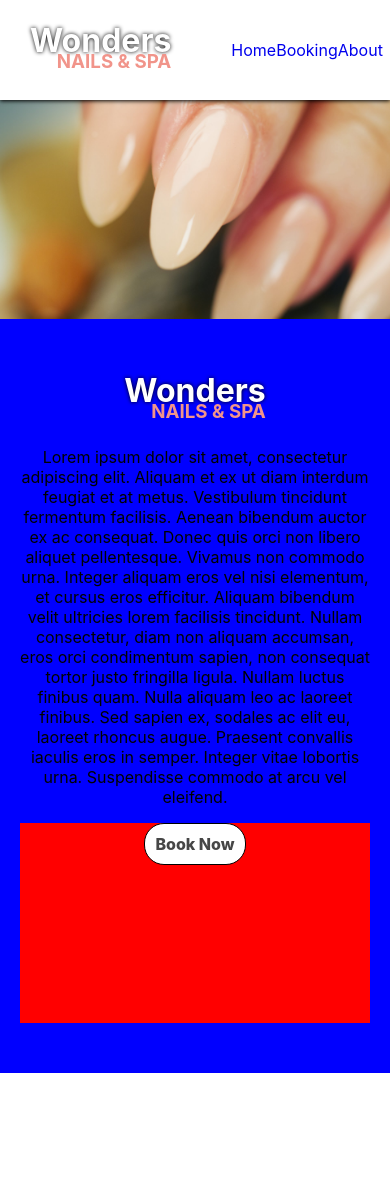
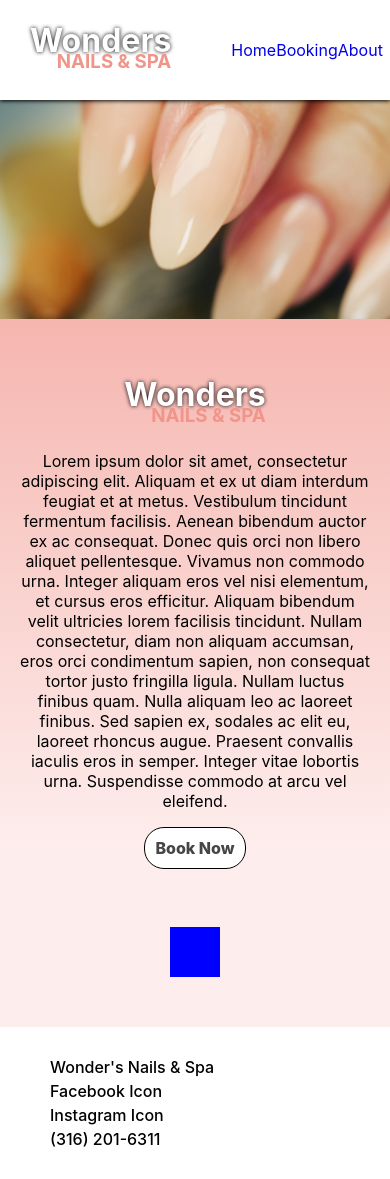
Before and after one commit to nokeen12/wonders-website, a React (Create React App) app: page /home in a window 390 px wide. Shown: the top 1179 px of the page. Before the commit the page ends 1073 px from the top, so only its background shows below. Built offline with nearby package versions, Linux system fonts and the light colour scheme.

Commit message:
add footer, little styling

```diff
--- a/src/App.css
+++ b/src/App.css
@@ -1,52 +1,21 @@
 html{
   height: 100%;
+  background: #FDEDEC;
 }
 .App {
   text-align: center;
   height: 100%;
-  /* height: 100vh; */
-  /* overflow-y: auto;
-  overflow-x: hidden; */
-  /* perspective: 10px; */
 }
 body{
   background: linear-gradient(#F1948A, #FDEDEC);
-  background-repeat: no-repeat;
-  /* height: 2000px; */
+  background-repeat:no-repeat;
   height: 100%;
 }
-
-#topmilk{
-  margin-top: 200px;
-  width: 100%;
-  height: 500px;
-  position:relative;
-  /*  */
-  /*  */
-  /*  */
-  /*  */
-  /* position:relative;
-  display: flex;
-  justify-content: center;
-  align-items: center;
-  height: 100%;
-  transform-style: preserve-3d;
-  z-index: -1; */
-}
-#milkyrose{
-  width: 100%;
-  height: 100%;
-  background: url('./images/milkyrosepost.jpg');
-  background-position: 50% 0;
-  /* transform: translateZ(-10px) scale(2); */
-  position:absolute;
-  background-repeat: no-repeat;
-}
-
 .routes {
   animation: fadeInAnimation ease 3s;
   animation-iteration-count: 1;
   /* animation-fill-mode: forwards; */
+  z-index: 2;
 }
 
 @keyframes fadeInAnimation {
@@ -58,7 +27,7 @@ body{
    }
 }
 .homepage{
-  background-color:red;
+  /* background-color:red; */
 }
 #bodyContent{
   display:flex;
@@ -73,19 +42,20 @@ body{
 }
 #rightBody{
   display:flex;
-  justify-content: center;
-  height:200px;
+  flex-direction:column;
+  align-items:center;
 }
 #rightBodyButton{
   width: 100%;
   display:flex;
   justify-content:center;
+  margin-bottom: 100px;
 }
 @media (max-width:700px){
   #bodyContent{
     display:flex;
     flex-direction:column;
-    background-color:blue;
+    /* background-color:blue; */
     padding: 50px 20px;
   }
   #leftBodyLogo{
@@ -95,6 +65,6 @@ body{
     width:100%;
   }
   #rightBody{
-    background-color: red;
+    /* background-color: red; */
   }
 }
--- a/src/App.js
+++ b/src/App.js
@@ -4,6 +4,7 @@ import { Routes, Route } from 'react-router-dom';
 import Navbar from './components/Navbar/Navbar'
 import Homepage from './pages/Homepage'
 import Booking from './pages/Booking';
+import Footer from './components/Footer/Footer';
 function App() {
   return (
     <div className="App">
@@ -15,6 +16,7 @@ function App() {
         <Route path="/book-now" element={ <Booking/> }/>
       </Routes>
       </div>
+      <Footer/>
     </div>
   );
 }
--- a/src/components/Banner/Banner.css
+++ b/src/components/Banner/Banner.css
@@ -8,9 +8,3 @@
     height: auto;
     width: 100%;
 }
-
-@media (max-width: 1062px){
-    .bannerwrap{
-        margin-bottom:-4px;
-    }
-}
--- /dev/null
+++ b/src/components/Footer/Footer.css
@@ -0,0 +1,14 @@
+#footer{
+    /* border-top: 3px solid #F1948A; */
+    background-color: white;
+    width: 100%;
+    height: 100%;
+    display:flex;
+    text-align: left;
+    /* justify-content: left; */
+}
+#socials{
+    margin: 20px 50px;
+    line-height: 8px;
+    font-weight: 500;
+}
--- /dev/null
+++ b/src/components/Footer/Footer.js
@@ -0,0 +1,15 @@
+import './Footer.css'
+
+function Footer(){
+    return(
+        <div id="footer">
+            <div id="socials">
+                <p>Wonder's Nails & Spa</p>
+                <p>Facebook Icon</p>
+                <p>Instagram Icon</p>
+                <p>(316) 201-6311</p>
+            </div>
+        </div>
+    )
+}
+export default Footer;
--- /dev/null
+++ b/src/components/ImageCarousel/ImageCarousel.css
@@ -0,0 +1,5 @@
+#test{
+    background-color: blue;
+    width:50px;
+    height:50px;
+}
--- /dev/null
+++ b/src/components/ImageCarousel/ImageCarousel.js
@@ -0,0 +1,10 @@
+import './ImageCarousel.css'
+
+function ImageCarousel(){
+    return(
+        <div id="test">
+
+        </div>
+    )
+}
+export default ImageCarousel;
--- a/src/components/Navbar/Navbar.css
+++ b/src/components/Navbar/Navbar.css
@@ -8,6 +8,7 @@
     box-shadow: 0 1px 4px black;
     position: sticky;
     top: 0;
+    z-index: 3;
 }
 .navbar > *{
     padding: 0 30px;
--- a/src/pages/Homepage.js
+++ b/src/pages/Homepage.js
@@ -1,6 +1,7 @@
 import Banner from "../components/Banner/Banner";
 import CallToAction from "../components/CallToAction/CallToAction";
 import WonderLogo from "../components/Logo/WonderLogo";
+import ImageCarousel from "../components/ImageCarousel/ImageCarousel";
 function Homepage(){
     return(
         <div className="homepage">
@@ -12,7 +13,7 @@ function Homepage(){
                 </div>
                 <div id="rightBody">
                     <div id="rightBodyButton"><CallToAction/></div>
-                    {/* insert image carrousel component here  */}
+                    <ImageCarousel/>
                 </div>
             </div>
         </div>
```
Also changed, not shown: 1 other file (tests, documents, lock files or other folders).
